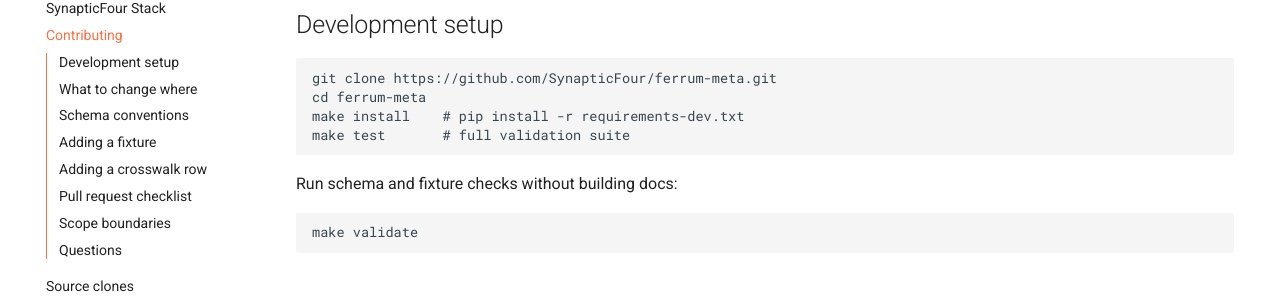
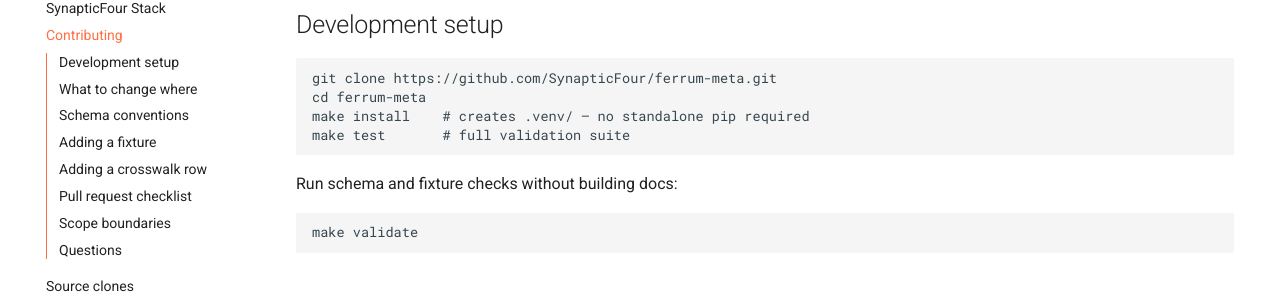
Before and after one commit to SynapticFour/ferrum-meta, an MkDocs documentation site: the page built from docs/contributing.md, in a window 1280 px wide and 900 px high. Shown: the part 238-536 px from the top of the window. Built offline with MkDocs 1.6.1 and Material for MkDocs 9.7.7, drawn with Linux system fonts in a browser that asks for light colours; comment, search, counter and statistics services are not loaded.

Commit message:
Use project venv in Makefile for macOS compatibility.
make install creates .venv/ via python3 -m venv so a standalone pip on PATH is not required; scripts auto-prepend .venv/bin.

Co-authored-by: Cursor <cursoragent@cursor.com>

````diff
--- a/docs/contributing.md
+++ b/docs/contributing.md
@@ -8,7 +8,7 @@ fixtures, crosswalks, and review expectations.
 ```bash
 git clone https://github.com/SynapticFour/ferrum-meta.git
 cd ferrum-meta
-make install    # pip install -r requirements-dev.txt
+make install    # creates .venv/ — no standalone pip required
 make test       # full validation suite
 ```
 
````
Also changed, not shown: README.md (+4 -1 lines), 3 other files.
